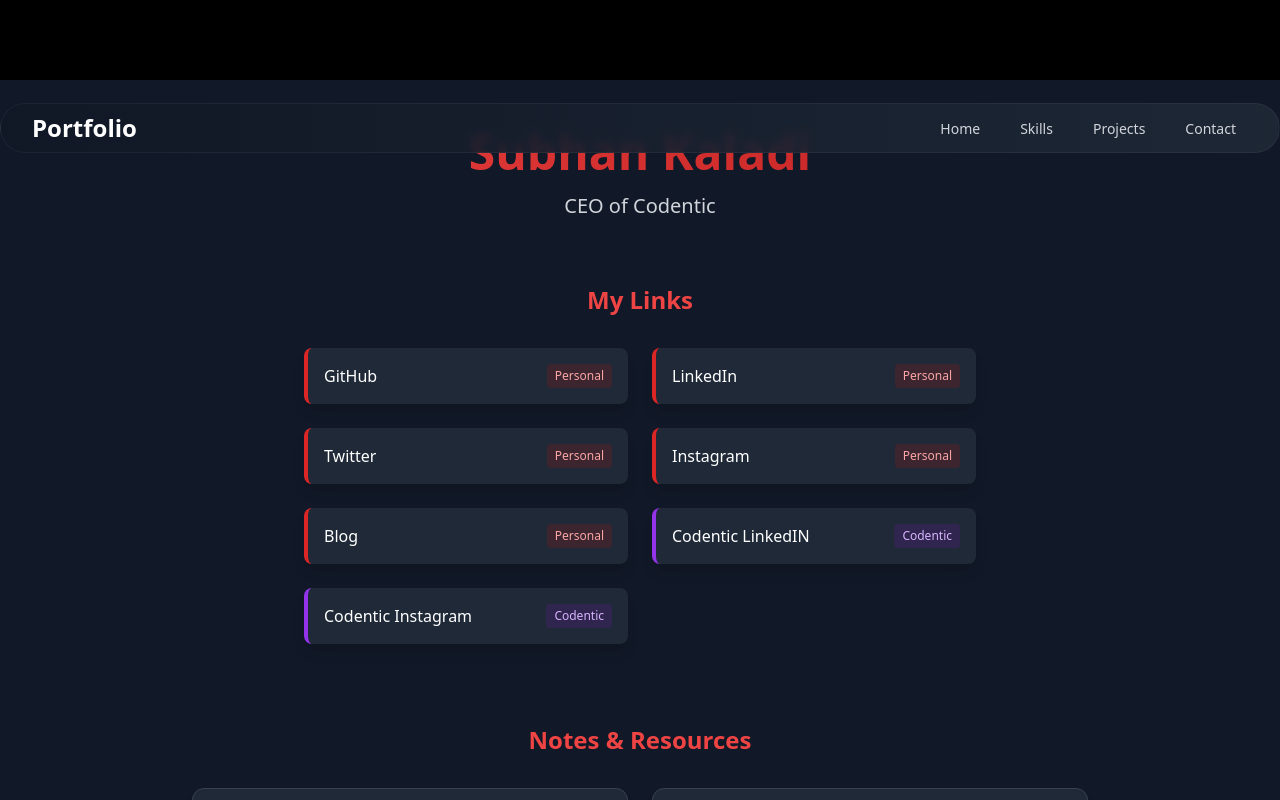
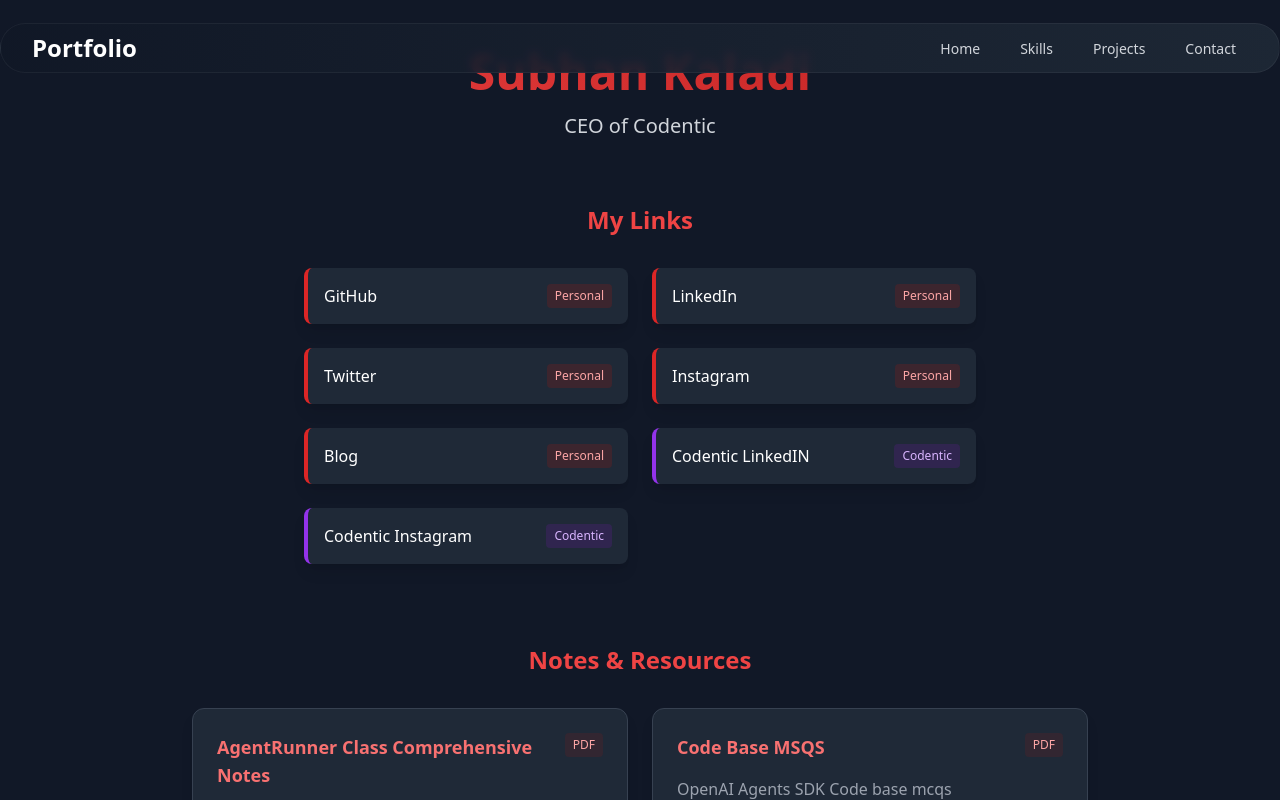
Before and after one commit to subhankaladi/PERSONALxPORTFOLIO, a Next.js app: page /links in a window 1280 px wide. Shown: the top 800 px of the page. Built offline with nearby package versions, Linux system fonts and the light colour scheme.

Commit message:
Update page.tsx

```diff
--- a/app/links/page.tsx
+++ b/app/links/page.tsx
@@ -50,7 +50,7 @@
         <link rel="icon" href="/favicon.ico" />
       </Head>
 
-      <main className="container mx-auto px-4 py-12 mt-20">
+      <main className="container mx-auto px-4 py-12">
         {/* Header Section */}
         <div className={`text-center mb-16 transition-all duration-700 ${isVisible ? 'opacity-100 translate-y-0' : 'opacity-0 translate-y-8'}`}>
           <h1 className="text-4xl md:text-5xl font-bold bg-clip-text text-transparent bg-gradient-to-r from-red-500 to-red-700 mb-4">
```
